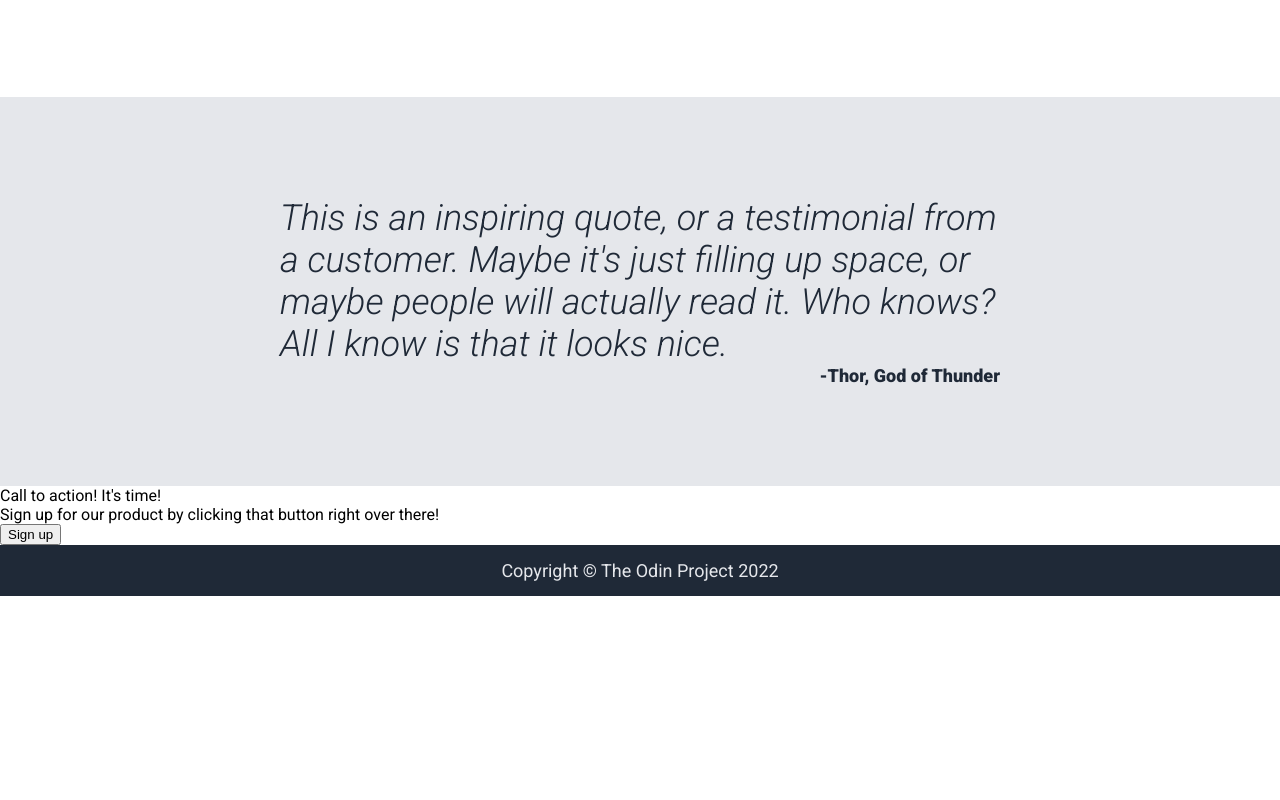
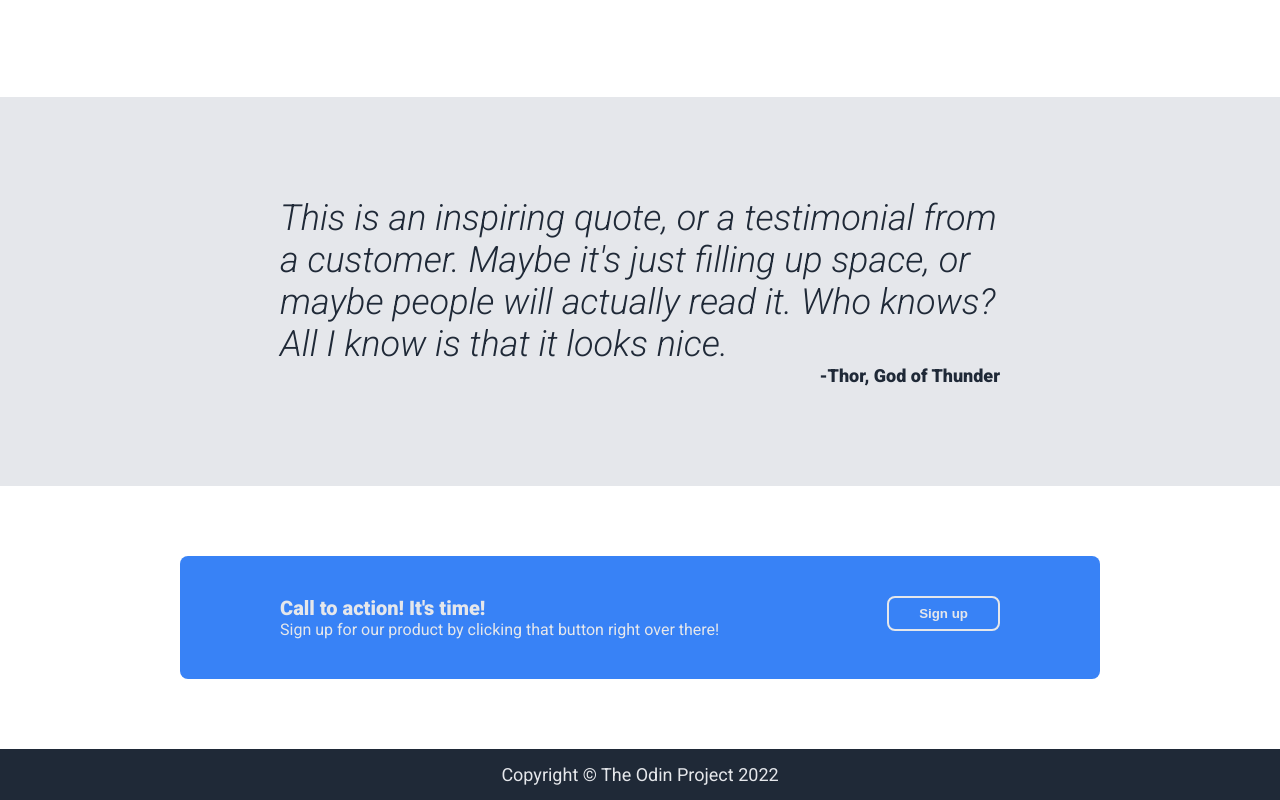
Before and after one commit to RimaSem/Project-Landing-Page, a plain HTML site: page index.html in a window 1280 px wide. Shown: the part 732-1532 px from the top of the page. Before the commit the page ends 1328 px from the top, so only its background shows below. Drawn offline with Linux system fonts and the light colour scheme.

Commit message:
Style section 4

```diff
--- a/index.html
+++ b/index.html
@@ -71,7 +71,7 @@
     <div class="container content-4">
       <div class="call-to-action">
         <div class="action-text">
-          <div>
+          <div class="action-text-inner-container">
             <span>Call to action! It's time!</span><br />
             Sign up for our product by clicking that button right over there!
           </div>
--- a/styles.css
+++ b/styles.css
@@ -24,6 +24,10 @@ a {
 .links {
   display: flex;
   gap: 24px;
+}
+
+a:hover {
+  color: hsl(220, 24%, 88%);
 }
 
 .logo {
@@ -141,3 +145,37 @@ a {
   font-size: 18px;
   text-align: right;
 }
+
+.container.content-4 {
+  padding: 70px 180px;
+}
+
+.call-to-action {
+  display: flex;
+  background-color: #3882f6;
+  color: #e5e7eb;
+  padding: 40px 100px;
+  border-radius: 8px;
+  justify-content: space-between;
+}
+
+.but-2 {
+  border: 2px solid #e5e7eb;
+  background-color: #3882f6;
+  color: #e5e7eb;
+  padding: 8px 30px;
+  border-radius: 8px;
+  font-weight: bold;
+  flex-shrink: 0;
+}
+
+.but-1:hover,
+.but-2:hover {
+  cursor: pointer;
+  background-color: #7aadff;
+}
+
+span {
+  font-weight: bold;
+  font-size: 20px;
+}
```
